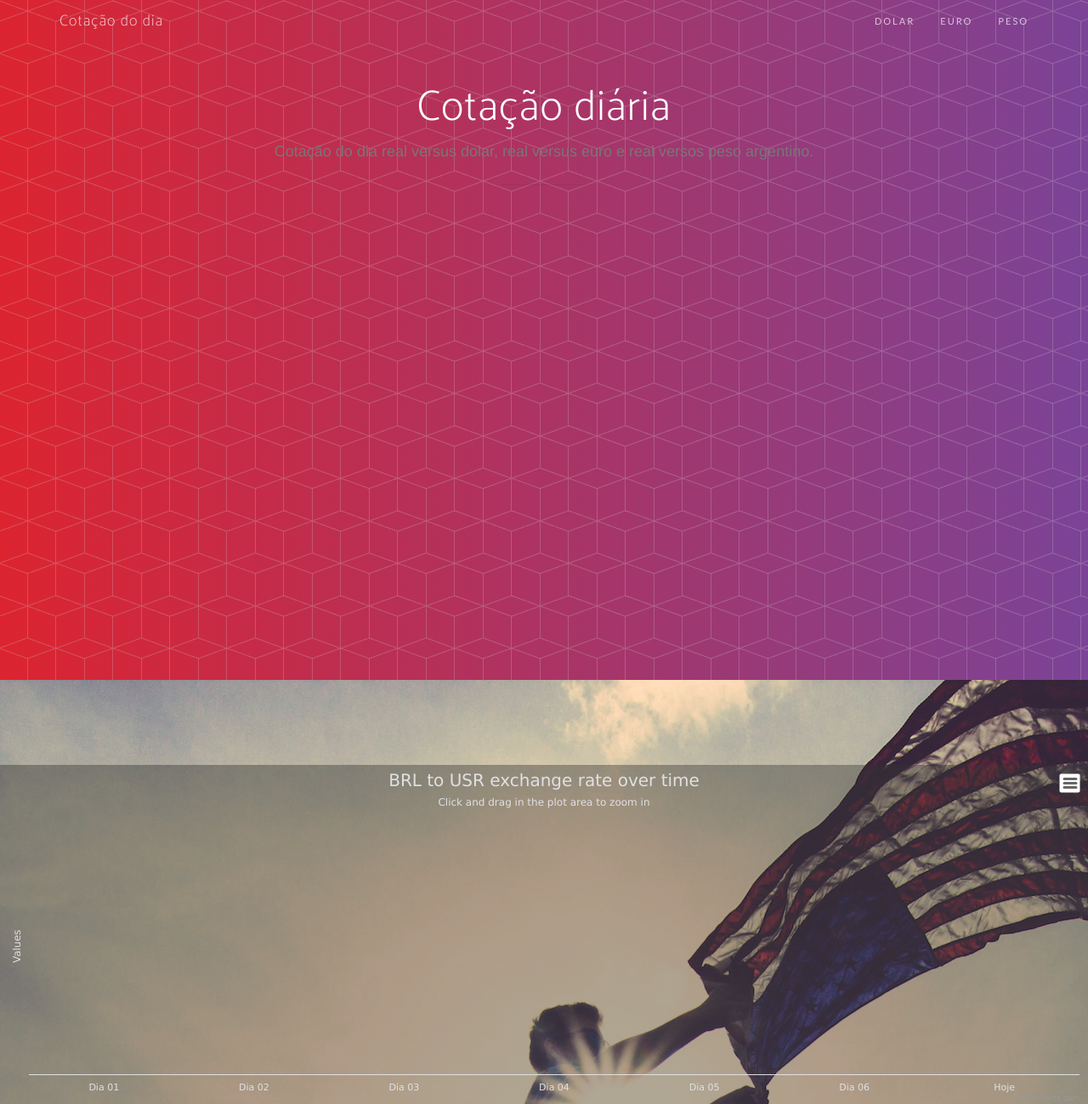
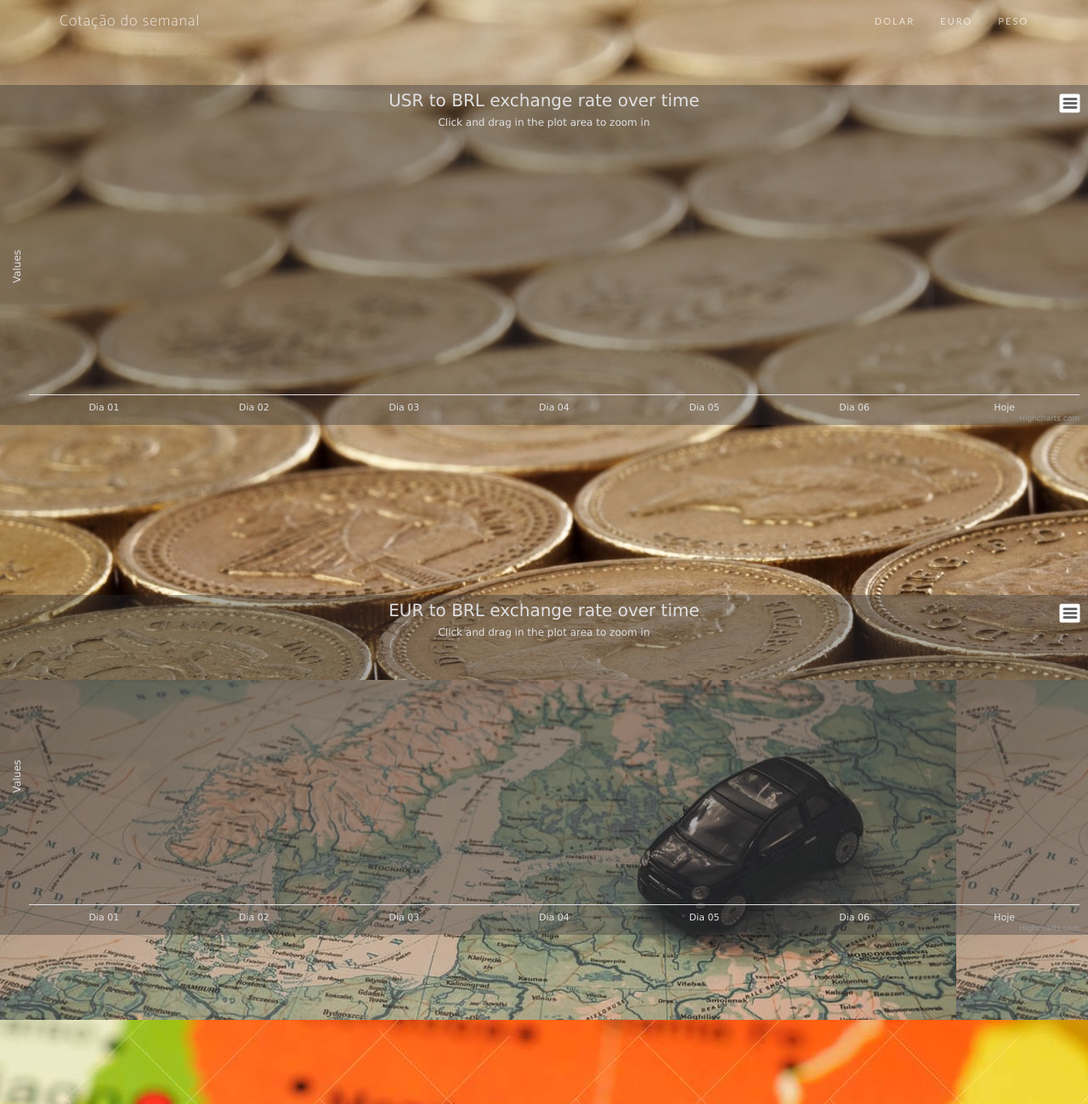
Before and after one commit to ludimila/InnventProcessoSeletivo, a Flask app: page / in a window 1280 px wide. Shown: the top 1299 px of the page at 85% size. Run offline with Flask 2, Linux system fonts and the light colour scheme; data that the repository does not hold is empty; some libraries are stand-ins or nearby versions; some web fonts are replaced.

Commit message:
Finalizando layout

```diff
--- a/euro.json
+++ /dev/null
@@ -1 +0,0 @@
-[["Sun Nov 27 00:00:00 2016", 3.634174561704542], ["Sat Nov 26 00:00:00 2016", 3.624485592347564], ["Fri Nov 25 00:00:00 2016", 3.6257962458307023], ["Thu Nov 24 00:00:00 2016", 3.5822874385956016], ["Wed Nov 23 00:00:00 2016", 3.619205696075723], ["Tue Nov 22 00:00:00 2016", 3.56285649875159], ["Mon Nov 21 00:00:00 2016", 3.6054343303862617]]
--- a/peso.json
+++ /dev/null
@@ -1 +0,0 @@
-[["Sun Nov 27 00:00:00 2016", 0.2201379369643403], ["Sat Nov 26 00:00:00 2016", 0.22012326322060394], ["Fri Nov 25 00:00:00 2016", 0.2202363219404557], ["Thu Nov 24 00:00:00 2016", 0.21860814306388326], ["Wed Nov 23 00:00:00 2016", 0.22157474756741324], ["Tue Nov 22 00:00:00 2016", 0.21791794295102418], ["Mon Nov 21 00:00:00 2016", 0.22003261658832876]]
--- a/real.json
+++ /dev/null
@@ -1 +0,0 @@
-[["2016-11-27", 3.420496], ["2016-11-26", 3.420804], ["2016-11-25", 3.422041], ["2016-11-24", 3.391699], ["2016-11-23", 3.4321], ["2016-11-22", 3.350496], ["2016-11-21", 3.388398]]
--- a/static/css/new-age.css
+++ b/static/css/new-age.css
@@ -4,6 +4,20 @@
  * Licensed under MIT (https://github.com/BlackrockDigital/startbootstrap/blob/gh-pages/LICENSE)
  */
 
+
+
+.headerimg {
+    background-image: url('/static/img/header2.jpg');
+    position: fixed;
+    top: 0;
+    bottom: 0;
+    left: 0;
+    right: 0;
+    max-width: 100%;
+    max-height: 100%;
+    margin: auto;
+    overflow: auto;
+}
 .usa {
     background-image: url('/static/img/usa.jpg');
 }
--- a/static/js/euro.js
+++ b/static/js/euro.js
@@ -17,12 +17,12 @@ $(function () {
                     [1, 'rgba(62, 62, 65, 0.4)']
                     ]
                 },
-                            plotBorderColor: '#606063'
+                plotBorderColor: '#606063'
 
             },
 
             title: {
-                text: 'BRL to EUR exchange rate over time',
+                text: 'EUR to BRL exchange rate over time',
                 style: {
                  color: '#E0E0E3',
                  fontSize: '20px'
--- a/static/js/peso.js
+++ b/static/js/peso.js
@@ -17,12 +17,12 @@ $(function () {
                     [1, 'rgba(62, 62, 65, 0.4)']
                     ]
                 },
-                            plotBorderColor: '#606063'
+                plotBorderColor: '#606063'
 
             },
 
             title: {
-                text: 'BRL to ARS exchange rate over time',
+                text: 'ARS to BRL exchange rate over time',
                 style: {
                  color: '#E0E0E3',
                  fontSize: '20px'
--- a/static/js/real.js
+++ b/static/js/real.js
@@ -17,12 +17,12 @@ $(function () {
                     [1, 'rgba(62, 62, 65, 0.4)']
                     ]
                 },
-                            plotBorderColor: '#606063'
+                 plotBorderColor: '#606063'
 
             },
 
             title: {
-                text: 'BRL to USR exchange rate over time',
+                text: 'USR to BRL exchange rate over time',
                 style: {
                  color: '#E0E0E3',
                  fontSize: '20px'
--- a/templates/index.html
+++ b/templates/index.html
@@ -45,7 +45,7 @@
                <button type="button" class="navbar-toggle collapsed" data-toggle="collapse" data-target="#bs-example-navbar-collapse-1">
                <span class="sr-only">Toggle navigation</span> Menu <i class="fa fa-bars"></i>
                </button>
-               <a class="navbar-brand page-scroll" href="#page-top">Cotação do dia</a>
+               <a class="navbar-brand page-scroll" href="#page-top">Cotação do semanal</a>
             </div>
             <!-- Collect the nav links, forms, and other content for toggling -->
             <div class="collapse navbar-collapse" id="bs-example-navbar-collapse-1">
@@ -66,22 +66,16 @@
          <!-- /.container-fluid -->
       </nav>
       <!-- Full Page Image Background Carousel Header -->
-      <header id="header" class="features">
+      <header id="header" class="features headerimg">
          <section id="header" class="features">
             <div class="container">
                <div class="row">
                   <div class="col-lg-12 text-center">
-                     <div class="section-heading">
+                   <!--   <div class="section-heading">
                         <h2>Cotação diária</h2>
                         <p class="text-muted">Cotação do dia real versus dolar, real versus euro e real versos peso argentino.</p>
                         <hr>
-                     </div>
-                  </div>
-               </div>
-               <div class="row">
-                  <div class="col-md-4">
-                     <div class="device-container">
-                     </div>
+                     </div> -->
                   </div>
                </div>
             </div>
```
Also changed, not shown: static/img/header.jpg (added), static/img/header2.jpg (added).
